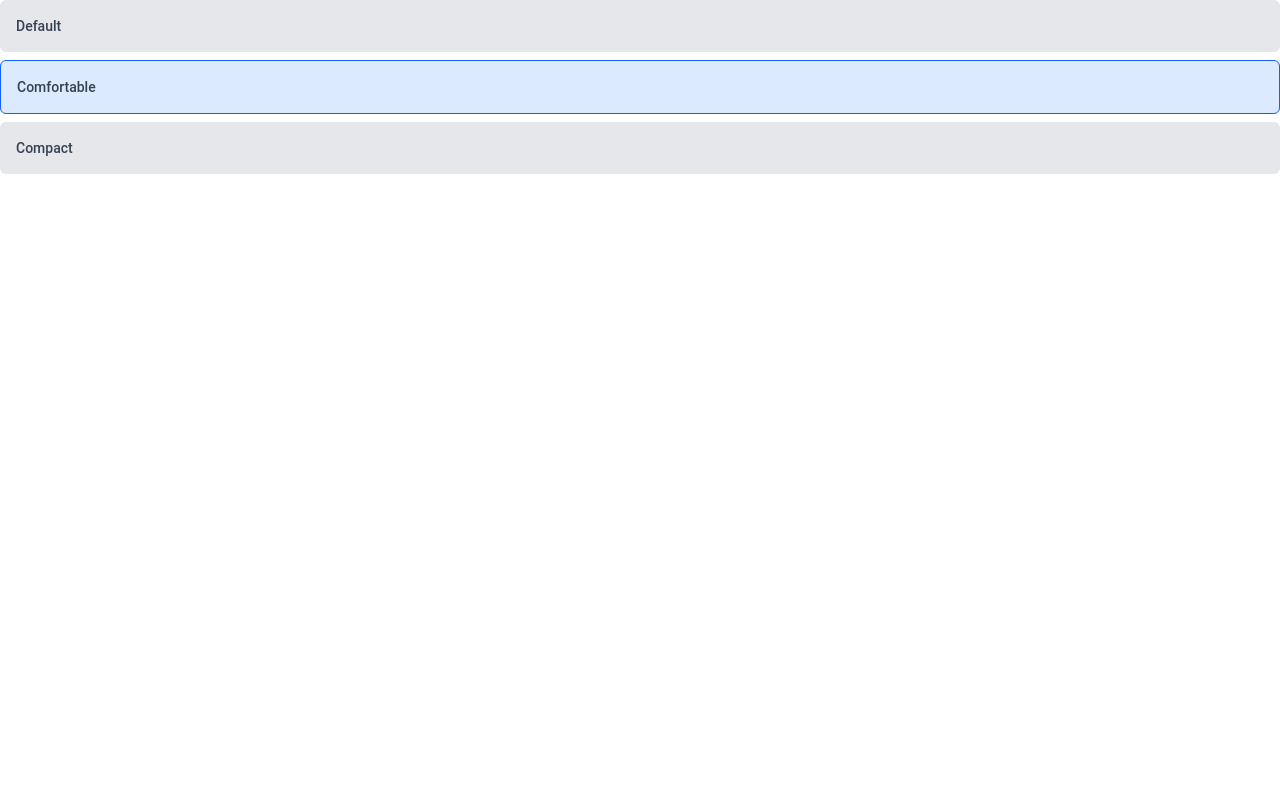
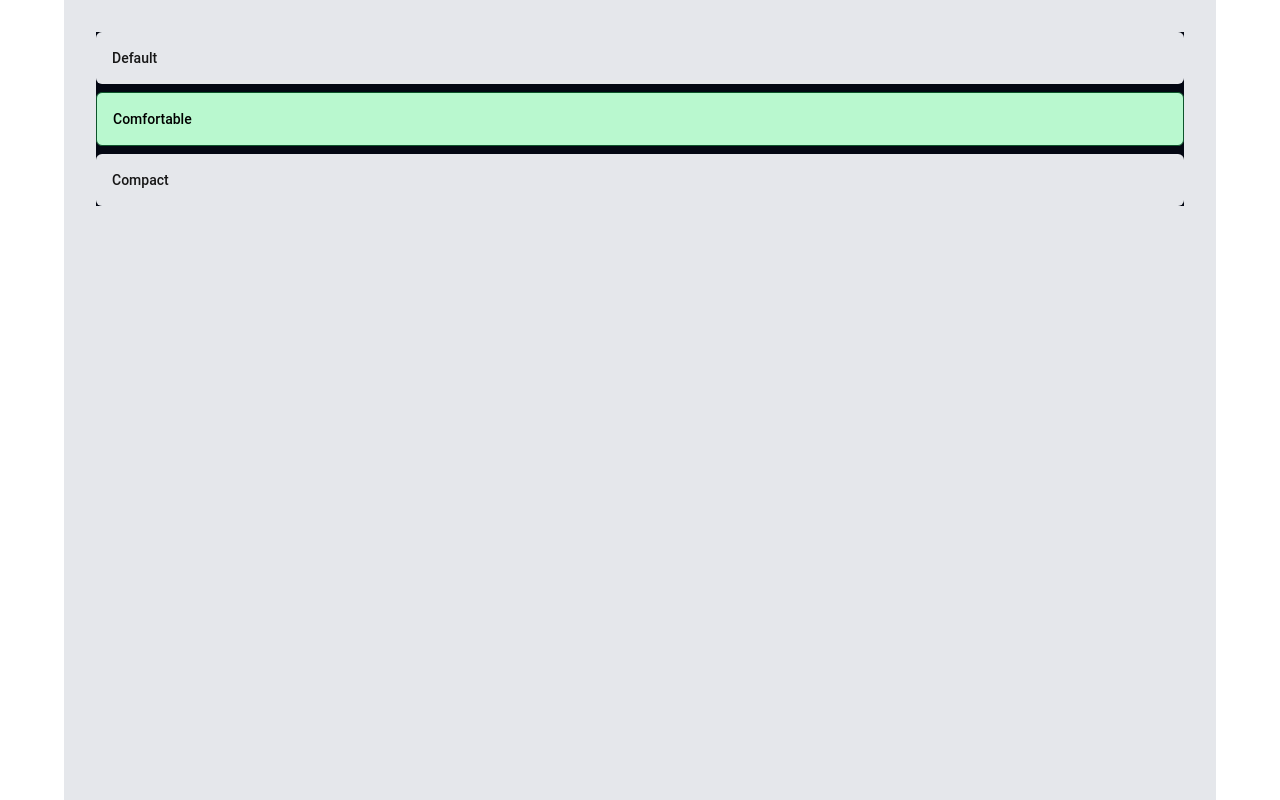
Before and after one commit to andersonDias89/questions-app, a Next.js app: page /teste in a window 1280 px wide. Built offline with nearby package versions, Linux system fonts and the light colour scheme.

Commit message:
Ajustando css

```diff
--- a/src/app/globals.css
+++ b/src/app/globals.css
@@ -7,7 +7,7 @@
 
 @media (prefers-color-scheme: dark) {
   :root {
-    --background: #ededed;
+    --background: #eaeaea;
     --foreground: #000000;
   }
 }
--- a/src/app/layout.tsx
+++ b/src/app/layout.tsx
@@ -1,5 +1,6 @@
 import type { Metadata } from "next";
 import "./globals.css";
+import { CardPage } from "@/components/ui/Cards/CardPage";
 
 export const metadata: Metadata = {
   title: "Question App",
@@ -13,7 +14,9 @@ export default function RootLayout({
 }>) {
   return (
     <html lang="pt-BR">
-      <body className="m-auto">{children}</body>
+      <body className="m-auto">
+        <CardPage>{children}</CardPage>
+      </body>
     </html>
   );
 }
--- a/src/app/questions/[id]/page.tsx
+++ b/src/app/questions/[id]/page.tsx
@@ -9,5 +9,13 @@ interface PageProps {
 
 export default async function QuestionsPageId({ params }: PageProps) {
   const question = await fetchQuestionById(params.id);
-  return <Question question={question} />;
+  return (
+    <div>
+      <div>
+        <div className="w-full">
+          <Question question={question} />
+        </div>
+      </div>
+    </div>
+  );
 }
--- a/src/app/teste/page.tsx
+++ b/src/app/teste/page.tsx
@@ -2,7 +2,7 @@ import { RadioGroup } from "@/components/ui/RadioGroup";
 
 export default async function Teste() {
   return (
-    <div>
+    <div className="bg-gray-950">
       <RadioGroup
         options={[
           { id: "r1", value: "default", label: "Default" },
--- a/src/components/Question/index.tsx
+++ b/src/components/Question/index.tsx
@@ -7,9 +7,11 @@ interface Props {
 
 export function Question({ question }: Props) {
   return (
-    <div className="p-4 flex flex-col ">
-      <div className="p-4 flex flex-col ">
-        <h2>{question.statement}</h2>
+    <div className="p-4 flex flex-col shadow-xl bg-gray-300 ">
+      <div className="p-4 flex flex-col gap-3">
+        <h2 className=" bg-gray-300 p-4 rounded-md text-gray-800 font-semibold text-lg">
+          {question.statement}
+        </h2>
         <RadioGroup
           options={[
             { id: `${question.id}-A`, value: "A", label: question.optionA },
--- /dev/null
+++ b/src/components/ui/Cards/CardPage.tsx
@@ -0,0 +1,11 @@
+import React from "react";
+
+type CardPageProps = {
+  children?: React.ReactNode;
+};
+
+export function CardPage({ children }: CardPageProps) {
+  return (
+    <div className="w-6xl m-auto p-8 bg-gray-200 h-screen">{children}</div>
+  );
+}
--- a/src/components/ui/RadioGroup/index.tsx
+++ b/src/components/ui/RadioGroup/index.tsx
@@ -6,21 +6,18 @@ type Option = {
   label: string;
 };
 
-type CustomRadioGroupProps = {
+type RadioGroupProps = {
   options: Option[];
   name: string;
   defaultValue?: string;
 };
 
-export function RadioGroup({
-  options,
-  name,
-  defaultValue,
-}: CustomRadioGroupProps) {
+export function RadioGroup({ options, name, defaultValue }: RadioGroupProps) {
   return (
     <fieldset className="space-y-2">
       {options.map((option) => (
-        <div key={option.id} className="relative">
+        <div key={option.id} className="relative flex items-center">
+          {/* INPUT COM peer */}
           <input
             type="radio"
             id={option.id}
@@ -29,17 +26,19 @@ export function RadioGroup({
             defaultChecked={option.value === defaultValue}
             className="peer hidden"
           />
+
+          {/* LABEL após o input, reagindo ao estado checked do peer */}
           <label
             htmlFor={option.id}
-            className={`
+            className="
+              w-full
               flex items-center gap-3 p-4 rounded-md transition cursor-pointer
-              bg-gray-200 hover:bg-gray-300
-              peer-checked:bg-blue-100 peer-checked:border peer-checked:border-blue-600
-            `}
+              bg-gray-200 hover:bg-green-100
+              peer-checked:bg-green-200 peer-checked:border peer-checked:border-green-900
+              peer-checked:font-black peer-checked:text-black peer-checked:hover:bg-green-200
+            "
           >
-            <span className="text-sm font-medium text-gray-700 peer-checked:text-blue-700 peer-checked:font-bold">
-              {option.label}
-            </span>
+            <span className="text-sm font-medium">{option.label}</span>
           </label>
         </div>
       ))}
```
